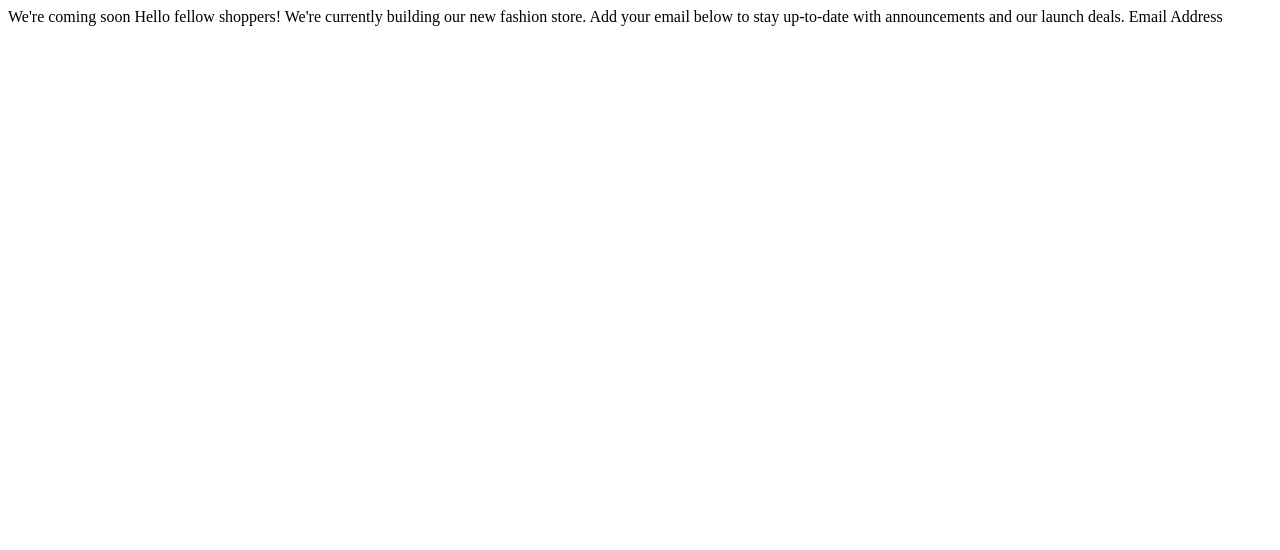
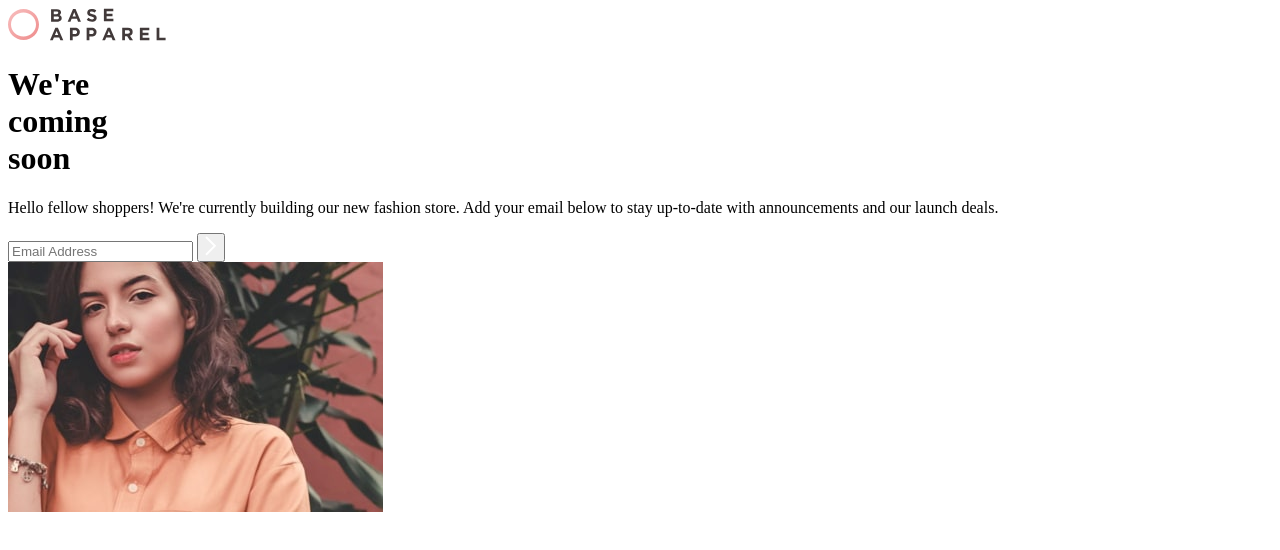
Before and after one commit to irfanoezen/base-apparel-coming-soon-page, a plain HTML site: page index.html in a window 1280 px wide. Drawn offline with Linux system fonts and the light colour scheme.

Commit message:
Add appropriate tags and class names

```diff
--- a/index.html
+++ b/index.html
@@ -1,21 +1,27 @@
-<!DOCTYPE html>
+<!doctype html>
 <html lang="en">
   <head>
-  <meta charset="UTF-8">
-  <meta name="viewport" content="width=device-width, initial-scale=1.0">
-  <link rel="icon" type="image/png" sizes="32x32" href="./images/favicon-32x32.png">
-  <link rel="stylesheet" href="style.css">
+    <meta charset="UTF-8" />
+    <meta name="viewport" content="width=device-width, initial-scale=1.0" />
+    <link rel="icon" type="image/png" sizes="32x32" href="./images/favicon-32x32.png" />
+    <link rel="stylesheet" href="style.css" />
     <script src="script.js" defer></script>
     <title>Frontend Mentor | Base Apparel coming soon page</title>
   </head>
   <body>
-
-  We're coming soon
-
-  Hello fellow shoppers! We're currently building our new fashion store.
-  Add your email below to stay up-to-date with announcements and our launch deals.
-
-  Email Address
-
+    <main>
+      <img class="logo" src="assets/images/logo.svg" alt="Brand Logo" />
+      <div class="content">
+        <h1 class="title"><span>We're</span><br />coming<br />soon</h1>
+        <p class="text">Hello fellow shoppers! We're currently building our new fashion store. Add your email below to stay up-to-date with announcements and our launch deals.</p>
+        <div class="form">
+          <input class="input-field" type="email" name="" id="" placeholder="Email Address" />
+          <button class="submitt-button" type="submit">
+            <img src="assets/images/icon-arrow.svg" alt="" />
+          </button>
+        </div>
+      </div>
+      <img class="hero__img" src="assets/images/hero-mobile.jpg" alt="" />
+    </main>
   </body>
 </html>
```
Lines whose indentation alone changed are shown as unchanged.
